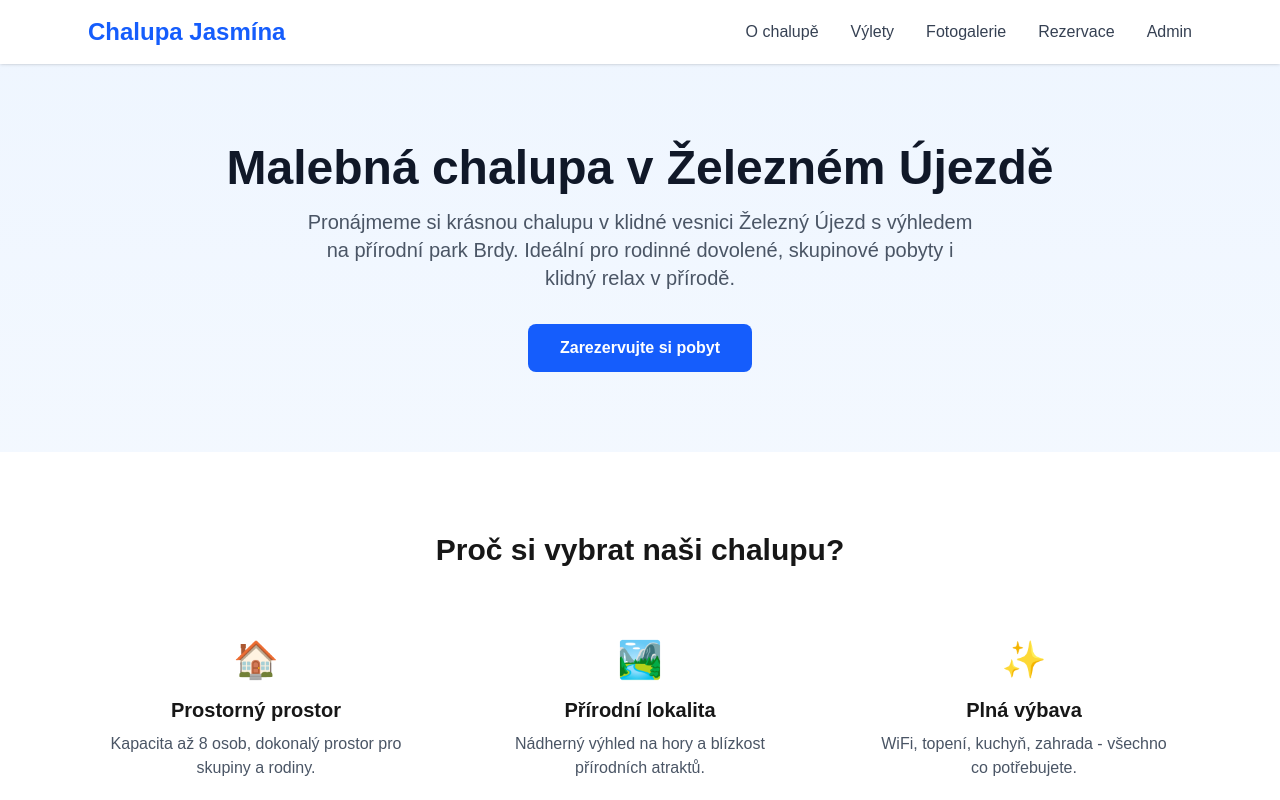
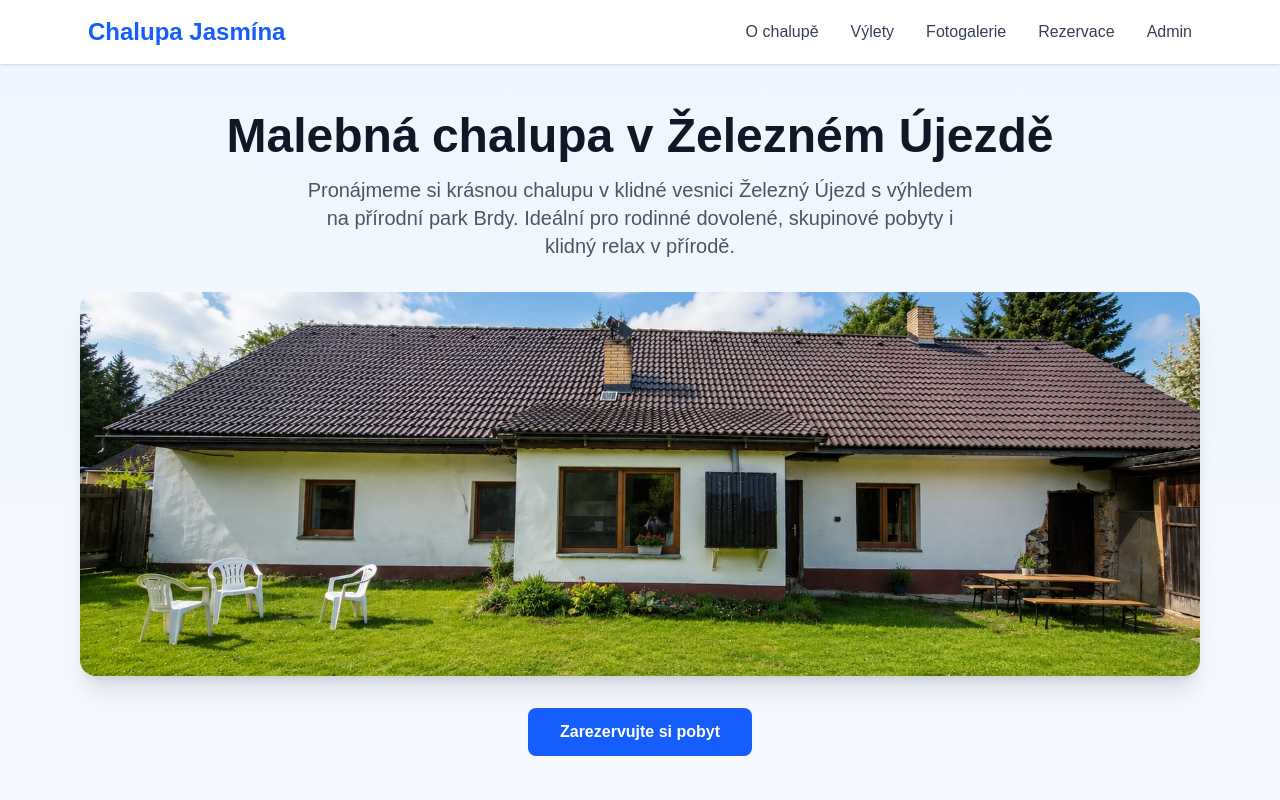
Before and after one commit to slavikjir-arch/chalupa, a Next.js app: page / in a window 1280 px wide. Shown: the top 800 px of the page. Built offline with nearby package versions, Linux system fonts and the light colour scheme.

Commit message:
Add hero photo to homepage

```diff
--- a/src/app/page.tsx
+++ b/src/app/page.tsx
@@ -1,4 +1,5 @@
 import Link from 'next/link';
+import Image from 'next/image';
 
 export default function Home() {
   return (
@@ -6,7 +7,7 @@ export default function Home() {
 
 
       {/* Hero Section */}
-      <section className="max-w-6xl mx-auto px-4 py-20 text-center">
+      <section className="max-w-6xl mx-auto px-4 py-12 text-center">
         <h2 className="text-5xl font-bold text-gray-900 mb-4">
           Malebná chalupa v Železném Újezdě
         </h2>
@@ -14,6 +15,15 @@ export default function Home() {
           Pronájmeme si krásnou chalupu v klidné vesnici Železný Újezd s výhledem na přírodní park Brdy.
           Ideální pro rodinné dovolené, skupinové pobyty i klidný relax v přírodě.
         </p>
+        <div className="relative w-full h-96 rounded-2xl overflow-hidden shadow-xl mb-8">
+          <Image
+            src="/gallery/ch1.jpg"
+            alt="Chalupa Brdy"
+            fill
+            className="object-cover"
+            priority
+          />
+        </div>
         <Link
           href="/reservations"
           className="inline-block bg-blue-600 text-white px-8 py-3 rounded-lg font-semibold hover:bg-blue-700 transition"
```
